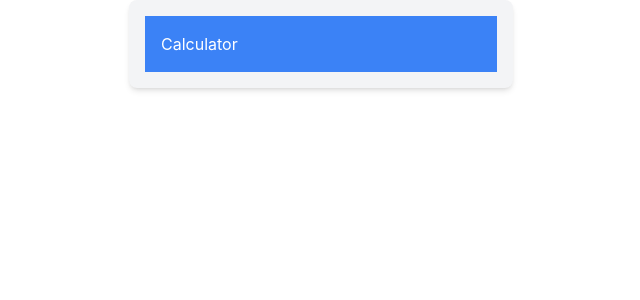
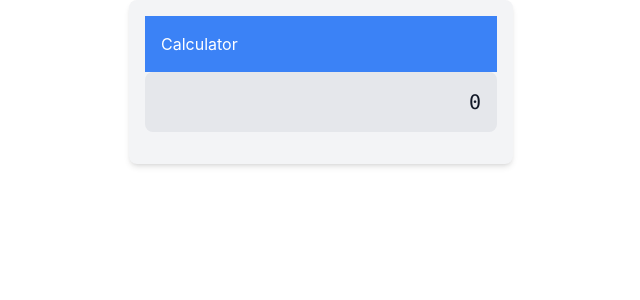
Before and after one commit to tejpowar/ee-calculator, a React (Create React App) app: page / in a window 1280 px wide. Shown: the top 300 px of the page, without its empty margins (319-959 px from the left). Built offline with nearby package versions, Linux system fonts and the light colour scheme.

Commit message:
add test for rendering display

```diff
--- a/package.json
+++ b/package.json
@@ -4,7 +4,7 @@
   "private": true,
   "dependencies": {
     "@testing-library/jest-dom": "^5.17.0",
-    "@testing-library/react": "^15.0.6",
+    "@testing-library/react": "^15.0.7",
     "@testing-library/user-event": "^13.5.0",
     "@types/jest": "^27.5.2",
     "@types/node": "^16.18.119",
@@ -13,9 +13,9 @@
     "react": "^18.3.1",
     "react-dom": "^18.3.1",
     "react-scripts": "5.0.1",
+    "tailwindcss": "^3.4.15",
     "typescript": "^4.9.5",
-    "web-vitals": "^2.1.4",
-    "tailwindcss": "^3.4.15"
+    "web-vitals": "^2.1.4"
   },
   "scripts": {
     "start": "react-scripts start",
--- a/src/Calculator.tsx
+++ b/src/Calculator.tsx
@@ -7,6 +7,9 @@ function Calculator() {
           <div className="bg-blue-500 text-white p-4">
                 Calculator
           </div>
+          <div data-testid="calcDisplay" className="bg-gray-200 text-gray-900 rounded-lg p-4 text-right text-xl font-mono mb-4">
+              0
+          </div>
       </div>
   );
 }
```
Also changed, not shown: 2 other files (tests, documents, lock files or other folders).
